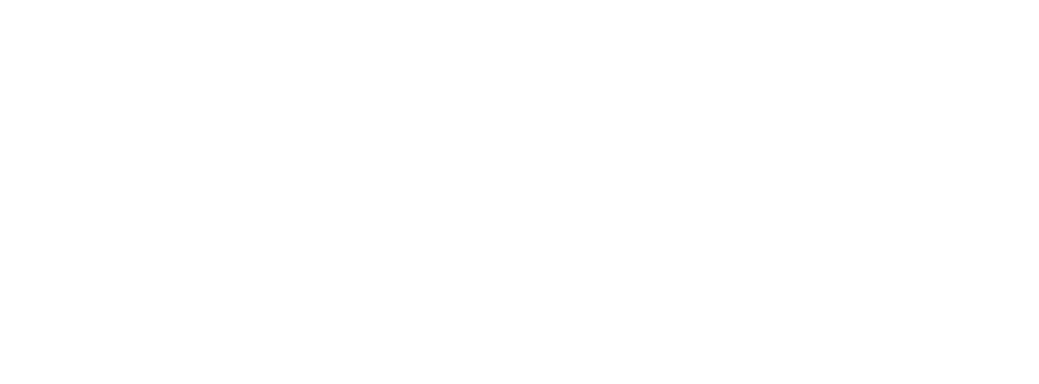
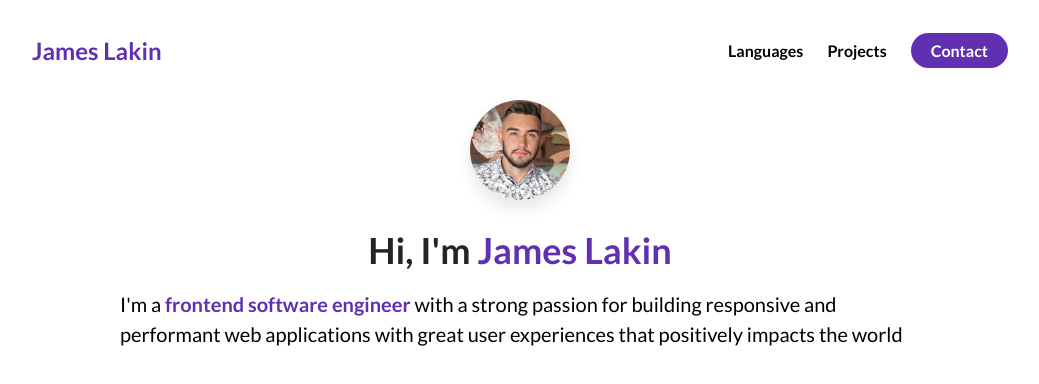
Before and after one commit to JamesLakin247/portfolio-project-one, a plain HTML site: page index.html in a window 1280 px wide. Shown: the whole page, without its empty margins (120-1159 px from the left). Drawn offline with Linux system fonts and the light colour scheme.

Commit message:
nav and some about me section

```diff
--- a/css/style.css
+++ b/css/style.css
@@ -13,7 +13,120 @@ h1, h2, h3, h4, h5, h6, span {
     line-height: 1.25;
 }
 
+h1 {
+    font-size: 36px;
+}
+
 p {
     line-height: 1.5;
     font-size: 16px;
 }
+
+li {
+    list-style-type: none;
+}
+
+.flex {
+    display: flex;
+}
+
+.flex-1 {
+    flex: 1;
+}
+
+/* additonal styles */
+.text--purple {
+    color: #6030b1;
+}
+
+.row {
+    width: 100%;
+    max-width: 800px;
+    margin: 0 auto;
+}
+
+/*
+
+NAVIGATION BAR
+
+*/
+nav {
+    height: 100px;
+    width: 100%;
+    max-width: 1000px;
+    margin: 0 auto;
+    display: flex;
+    justify-content: space-between;
+    align-items: center;
+}
+
+.nav__link--list {
+    display: flex;
+}
+
+.nav__link--anchor {
+    margin: 0 12px;
+    color: black;
+    text-decoration: none;
+    font-weight: 700;
+}
+
+.nav__link--anchor-primary {
+    background-color: #6030b1;
+    padding: 8px 20px;
+    border-radius: 50px;
+    color: #fff;
+    transition: all 300ms ease;
+}
+
+.nav__link--anchor-primary:hover {
+    background-color: #5d3eff;
+}
+
+.personal__logo {
+    font-size: 24px;
+    color: #6030b1;
+    margin: 0 12px;
+    font-weight: 700;
+}
+/*
+
+ABOUT ME
+
+*/
+#about-me {
+    min-height: 100vh;
+    display: flex;
+    flex-direction: column;
+}
+
+.about-me__info-container {
+    display: flex;
+    flex-direction: column;
+    align-items: center;
+    max-width: 500px;
+}
+
+.about-me__picture--mask {
+    width: 100px;
+    height: 100px;
+    border-radius: 50%;
+    overflow: hidden;
+    box-shadow: 0 8px 16px rgba(0, 0, 0, 0.1);
+    margin: 0 auto 28px auto;
+}
+
+.about-me__picture {
+    width: 100%;
+    /* improving my own picture */
+    transform: scale(1.5);
+}
+
+.about-me__info--title {
+    padding-bottom: 16px;
+}
+
+.about-me__info--para {
+    font-size: 20px;
+    margin-bottom: 28px;
+}
--- a/index.html
+++ b/index.html
@@ -1,5 +1,6 @@
 <!DOCTYPE html>
 <html lang="en">
+
 <head>
     <meta charset="UTF-8">
     <meta http-equiv="X-UA-Compatible" content="IE=edge">
@@ -7,11 +8,54 @@
     <title>James Lakin</title>
     <link rel="stylesheet" href="css/style.css">
 </head>
+
 <body>
     <section id="about-me">
+        <!--
+
+            NAVIGATION
+
+        -->
         <nav>
+            <div class="personal__logo">James Lakin</div>
+            <ul class="nav__link--list">
+                <li>
+                    <a href="" class="
+                    nav__link--anchor
+                    link__hover-effect
+                    link__hover-effect--black">Languages</a>
+                </li>
+                <li>
+                    <a href="" class="
+                    nav__link--anchor
+                    link__hover-effect
+                    link__hover-effect--black">Projects</a>
+                </li>
+                <li>
+                    <a href="" class="
+                    nav__link--anchor
+                    nav__link--anchor-primary">Contact</a>
+                </li>
+            </ul>
+        </nav>
+        <!--
 
-        </nav>
+            ABOUT ME
+
+        -->
+        <div id="about-me" class="flex flex-1">
+            <div class="about-me__info row">
+                <div class="about-me__info--container">
+                    <figure class="about-me__picture--mask">
+                        <img src="./images/me.jpeg" class="about-me__picture" alt="picture of me">
+                    </figure>
+                    <h1 class="about-me__info--title">Hi, I'm <span class="text--purple">James Lakin</span></h1>
+                    <p class="about-me__info--para">I'm a <strong class="text--purple">frontend software engineer</strong> with a strong passion for building responsive and performant web
+                        applications with great user experiences that positively impacts the world</p>
+                </div>
+            </div>
+        </div>
     </section>
 </body>
+
 </html>
```
